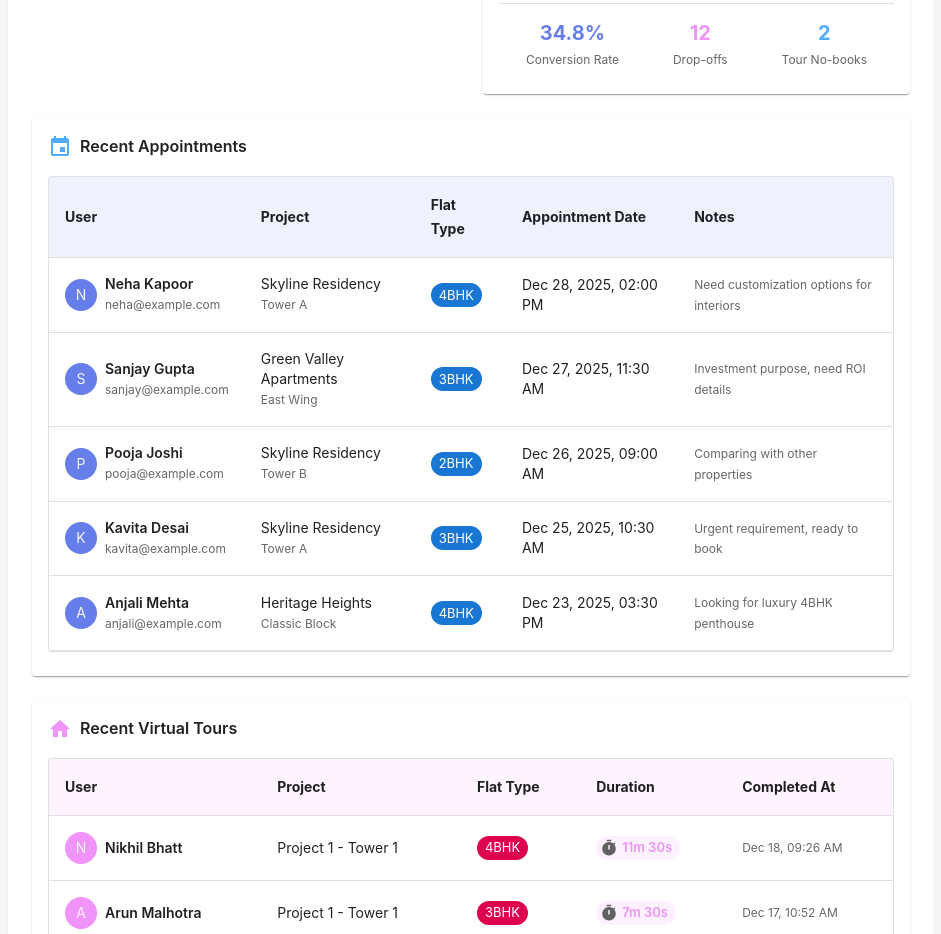
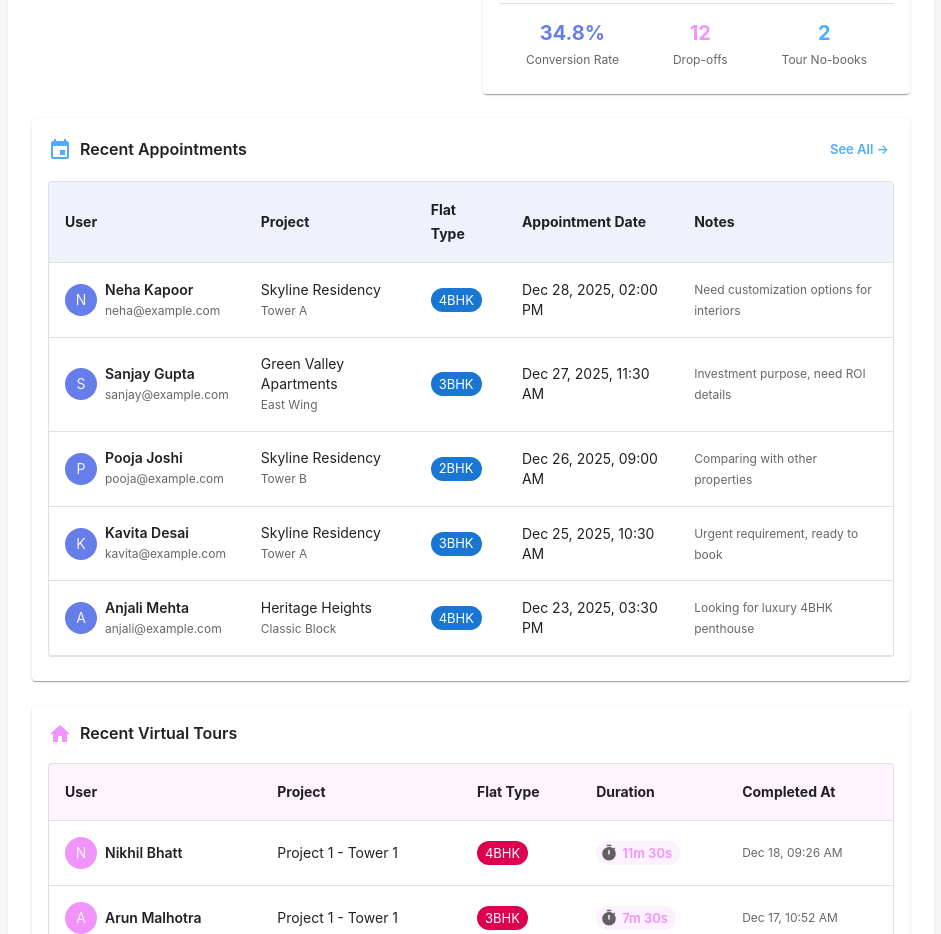
Before and after one commit to jeeneesh112/real-estate-web-app, a React (Vite) app: page /client/analytics in a window 1280 px wide. Shown: the part 1500-2434 px from the top of the page, without its empty margins (289-1230 px from the left). Built offline with nearby package versions, Linux system fonts and the light colour scheme.

Commit message:
Add navigation button to view all recent appointments in AnalyticsPage

```diff
--- a/src/pages/client/AnalyticsPage.tsx
+++ b/src/pages/client/AnalyticsPage.tsx
@@ -1,4 +1,5 @@
 import React, { useMemo } from 'react';
+import { useNavigate } from 'react-router-dom';
 import {
   Box,
   Card,
@@ -17,6 +18,7 @@ import {
   LinearProgress,
   Stack,
   Divider,
+  Button,
 } from '@mui/material';
 import {
   TrendingUp,
@@ -296,6 +298,7 @@ const KPICard: React.FC<{
 };
 
 export const AnalyticsPage: React.FC = () => {
+  const navigate = useNavigate();
   const clientId = 101; // Mock client ID - in real app, get from auth state
 
   // Selectors
@@ -573,11 +576,21 @@ export const AnalyticsPage: React.FC = () => {
         <Grid item xs={12}>
           <Card>
             <CardContent>
-              <Box sx={{ display: 'flex', alignItems: 'center', mb: 2 }}>
-                <Event sx={{ mr: 1, color: '#4facfe' }} />
-                <Typography variant="h6" fontWeight="600">
-                  Recent Appointments
-                </Typography>
+              <Box sx={{ display: 'flex', alignItems: 'center', justifyContent: 'space-between', mb: 2 }}>
+                <Box sx={{ display: 'flex', alignItems: 'center' }}>
+                  <Event sx={{ mr: 1, color: '#4facfe' }} />
+                  <Typography variant="h6" fontWeight="600">
+                    Recent Appointments
+                  </Typography>
+                </Box>
+                <Button
+                  variant="text"
+                  size="small"
+                  onClick={() => navigate('/client/appointments')}
+                  sx={{ color: '#4facfe', fontWeight: 600, textDecoration: 'none', '&:hover': { textDecoration: 'underline' } }}
+                >
+                  See All →
+                </Button>
               </Box>
               <TableContainer component={Paper} variant="outlined">
                 <Table>
```
